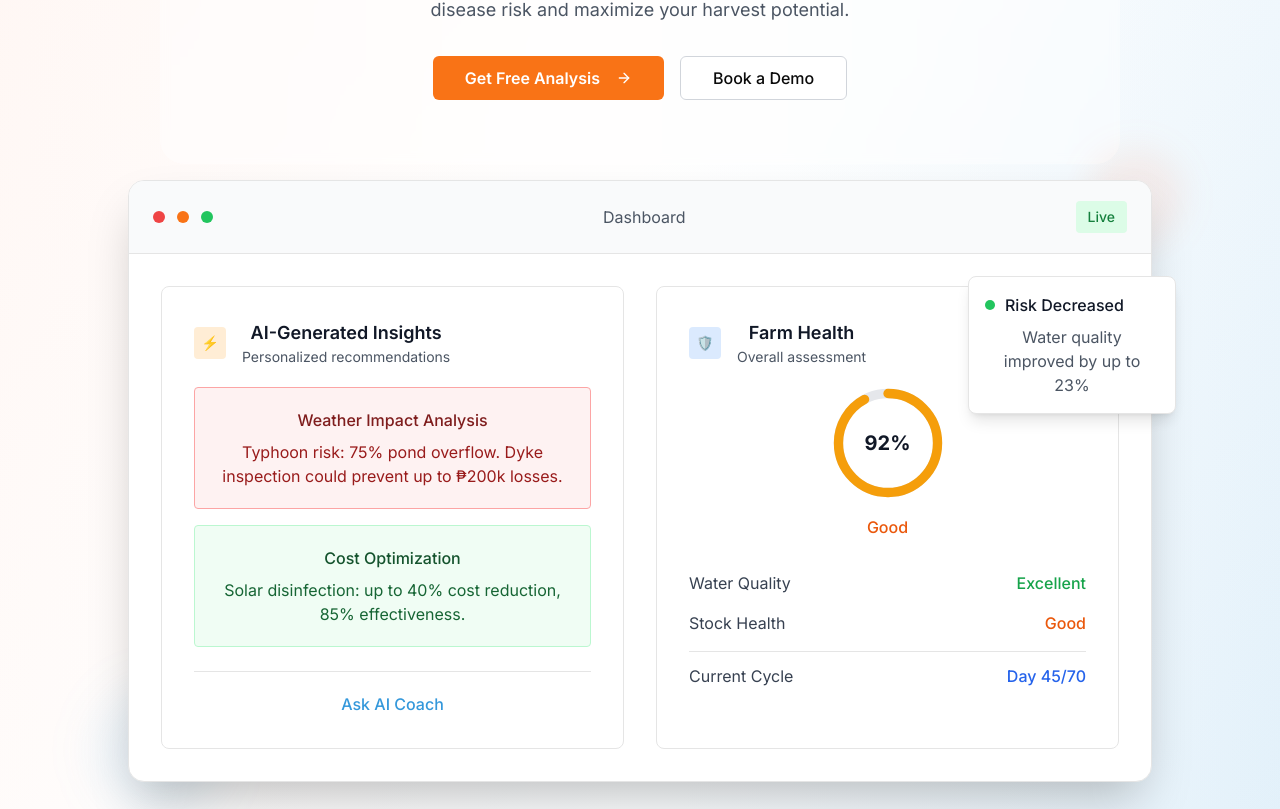
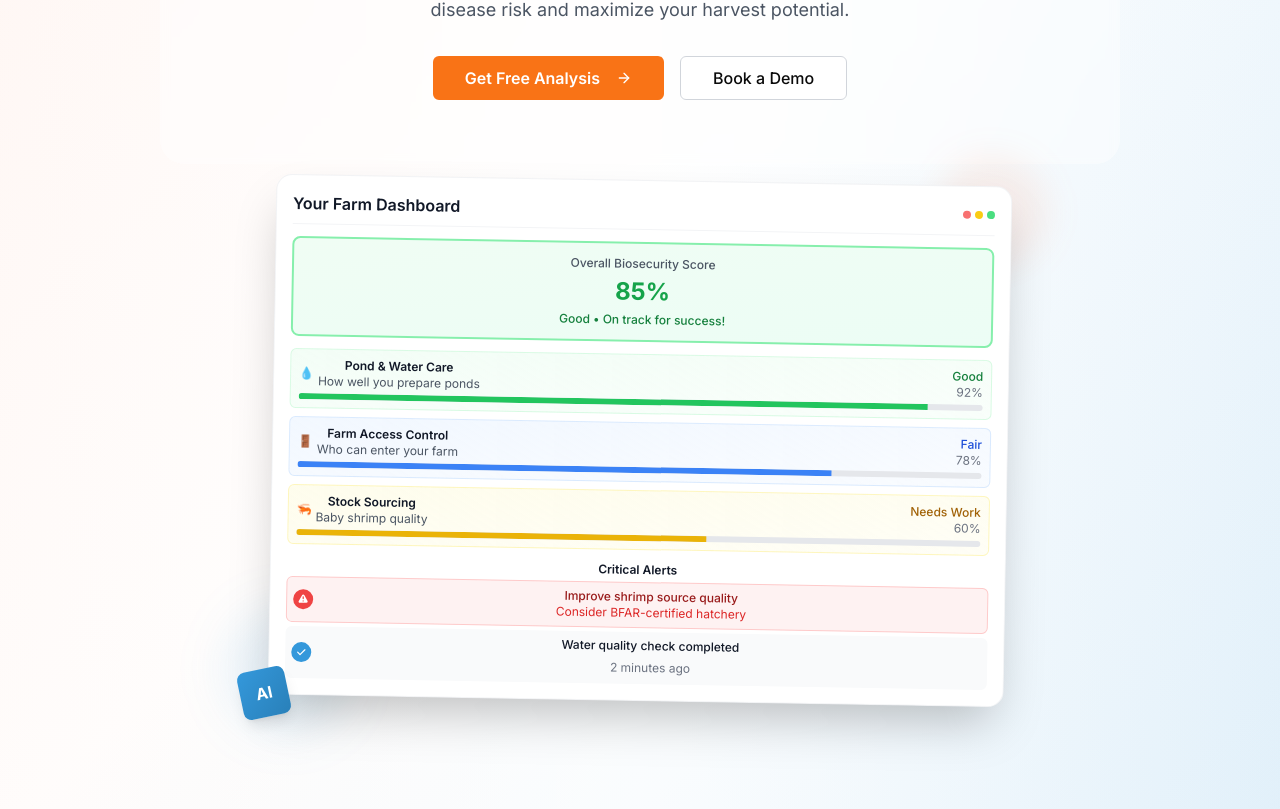
Before and after one commit to Web3-Iligan/LikAI, a Next.js app: page / in a window 1280 px wide. Shown: the part 411-1220 px from the top of the page. Built offline with nearby package versions, Linux system fonts and the light colour scheme.

Commit message:
Refactor Dashboard Preview section for improved layout and clarity

```diff
--- a/app/page.tsx
+++ b/app/page.tsx
@@ -223,176 +223,245 @@ export default function LandingPage() {
                 </nav>
               </header>
 
-              {/* Dashboard Preview - Centered and Enlarged */}
-              <figure
-                className="relative w-full max-w-5xl px-2 sm:px-4 md:px-6 lg:px-0"
-                aria-labelledby="dashboard-caption"
+              {/* Dashboard Preview - From Auth Page */}
+              <aside
+                className="relative w-full max-w-3xl px-2 sm:px-4"
+                aria-label="Dashboard preview"
               >
-                {/* Decorative circles for dashboard preview - Behind dashboard */}
-                <div className="absolute -bottom-8 -left-8 -z-10 h-32 w-32 rounded-full bg-[#3498DB]/10 blur-xl"></div>
-                <div className="absolute -right-8 -top-8 -z-10 h-24 w-24 rounded-full bg-[#FF7F50]/10 blur-lg"></div>
-                <div className="mx-auto max-w-lg overflow-hidden rounded-xl border bg-white shadow-2xl sm:rounded-2xl lg:max-w-none">
-                  {/* Dashboard Header */}
-                  <div className="flex items-center justify-between border-b bg-gray-50 px-4 py-4 sm:px-6 sm:py-5">
-                    <div className="flex items-center space-x-2 sm:space-x-3">
-                      <div className="h-3 w-3 rounded-full bg-red-500 sm:h-3 sm:w-3"></div>
-                      <div className="h-3 w-3 rounded-full bg-orange-500 sm:h-3 sm:w-3"></div>
-                      <div className="h-3 w-3 rounded-full bg-green-500 sm:h-3 sm:w-3"></div>
-                    </div>
-                    <div className="text-sm text-gray-600 sm:text-base">
-                      Dashboard
-                    </div>
-                    <div className="rounded bg-green-100 px-3 py-1.5 text-sm font-medium text-green-700">
-                      Live
-                    </div>
-                  </div>
-
-                  {/* Dashboard Content */}
-                  <div className="p-4 sm:p-6 lg:p-8">
-                    {/* Single Column Layout on Mobile */}
-                    <div className="grid grid-cols-1 gap-4 sm:gap-6 lg:grid-cols-2 lg:gap-8">
-                      {/* AI-Generated Insights */}
-                      <div className="rounded-lg border bg-white p-4 sm:p-6 lg:p-8">
-                        <div className="mb-3 flex items-center sm:mb-5">
-                          <div className="mr-3 flex h-6 w-6 items-center justify-center rounded bg-orange-100 sm:mr-4 sm:h-8 sm:w-8">
-                            <span className="text-sm text-orange-600">⚡</span>
-                          </div>
-                          <div>
-                            <h3 className="text-sm font-semibold text-gray-900 sm:text-base lg:text-lg">
-                              AI-Generated Insights
-                            </h3>
-                            <p className="hidden text-sm text-gray-600 sm:block">
-                              Personalized recommendations
-                            </p>
-                          </div>
-                        </div>
-
-                        {/* Insight Cards */}
-                        <div className="space-y-2 sm:space-y-3 lg:space-y-4">
-                          <div className="rounded border border-red-300 bg-red-50 p-3 sm:p-4 lg:p-5">
-                            <h4 className="mb-2 text-sm font-medium text-red-900 sm:text-base">
-                              Weather Impact Analysis
-                            </h4>
-                            <p className="text-sm leading-relaxed text-red-800 sm:text-base">
-                              Typhoon risk: 75% pond overflow. Dyke inspection
-                              could prevent up to ₱200k losses.
-                            </p>
-                          </div>
-
-                          <div className="rounded border border-green-200 bg-green-50 p-3 sm:p-4 lg:p-5">
-                            <h4 className="mb-2 text-sm font-medium text-green-900 sm:text-base">
-                              Cost Optimization
-                            </h4>
-                            <p className="text-sm leading-relaxed text-green-800 sm:text-base">
-                              Solar disinfection: up to 40% cost reduction, 85%
-                              effectiveness.
-                            </p>
-                          </div>
-                        </div>
-
-                        {/* Action Button */}
-                        <div className="mt-4 border-t pt-4 text-center sm:mt-5 sm:pt-5 lg:mt-6">
-                          <button className="text-sm font-medium text-[#3498DB] hover:text-[#2980B9] sm:text-base">
-                            Ask AI Coach
-                          </button>
-                        </div>
-                      </div>
-
-                      {/* Farm Health Sentiment */}
-                      <div className="rounded-lg border bg-white p-4 sm:p-6 lg:p-8">
-                        <div className="mb-3 flex items-center sm:mb-5">
-                          <div className="mr-3 flex h-6 w-6 items-center justify-center rounded bg-blue-100 sm:mr-4 sm:h-8 sm:w-8">
-                            <span className="text-sm text-blue-600">🛡️</span>
-                          </div>
-                          <div>
-                            <h3 className="text-sm font-semibold text-gray-900 sm:text-base lg:text-lg">
-                              Farm Health
-                            </h3>
-                            <p className="hidden text-sm text-gray-600 sm:block">
-                              Overall assessment
-                            </p>
-                          </div>
-                        </div>
-
-                        {/* Circular Progress */}
-                        <div className="mb-4 flex flex-col items-center sm:mb-6 lg:mb-8">
-                          <div className="relative mb-3 h-20 w-20 sm:mb-4 sm:h-24 sm:w-24 lg:h-28 lg:w-28">
-                            <svg
-                              className="h-20 w-20 transform sm:h-24 sm:w-24 lg:h-28 lg:w-28"
-                              viewBox="0 0 36 36"
-                            >
-                              {/* Background circle */}
-                              <path
-                                d="M18 2.0845 a 15.9155 15.9155 0 0 1 0 31.831 a 15.9155 15.9155 0 0 1 0 -31.831"
-                                fill="none"
-                                stroke="#E5E7EB"
-                                strokeWidth="3"
-                              />
-                              {/* Progress circle */}
-                              <path
-                                d="M18 2.0845 a 15.9155 15.9155 0 0 1 0 31.831 a 15.9155 15.9155 0 0 1 0 -31.831"
-                                fill="none"
-                                stroke="#F59E0B"
-                                strokeWidth="3"
-                                strokeDasharray="92, 8"
-                                strokeLinecap="round"
-                              />
-                            </svg>
-                            {/* Center content */}
-                            <div className="absolute inset-0 flex flex-col items-center justify-center">
-                              <span className="text-base font-bold text-gray-900 sm:text-lg lg:text-xl">
-                                92%
-                              </span>
-                            </div>
-                          </div>
-                          <p className="text-center text-sm font-medium text-orange-600 sm:text-base">
-                            Good
-                          </p>
-                        </div>
-
-                        {/* Status Items - Simplified for mobile */}
-                        <div className="space-y-2 text-sm sm:space-y-3 sm:text-base lg:space-y-4">
-                          <div className="flex items-center justify-between">
-                            <span className="text-gray-700">Water Quality</span>
-                            <span className="font-medium text-green-600">
-                              Excellent
-                            </span>
-                          </div>
-                          <div className="flex items-center justify-between">
-                            <span className="text-gray-700">Stock Health</span>
-                            <span className="font-medium text-orange-600">
+                {/* Decorative Background Elements */}
+                <div
+                  className="absolute -right-6 -top-6 -z-10 h-28 w-28 rounded-full bg-[#FF7F50]/10 blur-lg"
+                  aria-hidden="true"
+                ></div>
+                <div
+                  className="absolute -bottom-8 -left-8 -z-10 h-32 w-32 rounded-full bg-[#3498DB]/10 blur-xl"
+                  aria-hidden="true"
+                ></div>
+
+                {/* Dashboard Preview Card: Showcases app functionality */}
+                <figure className="relative z-10 rotate-1 transform rounded-2xl border border-gray-200/50 bg-white p-4 shadow-2xl transition-transform duration-300 hover:rotate-0">
+                  <figcaption className="sr-only">
+                    Preview of LikAI dashboard showing farm metrics and
+                    monitoring data
+                  </figcaption>
+
+                  {/* Mock Dashboard Content: Uses realistic but static data */}
+                  <div className="space-y-3">
+                    {/* Dashboard Header: Mimics browser window */}
+                    <div className="flex items-center justify-between border-b border-gray-100 pb-2">
+                      <h2 className="text-base font-semibold text-gray-900">
+                        Your Farm Dashboard
+                      </h2>
+                      {/* Browser-style window controls */}
+                      <div
+                        className="flex space-x-1"
+                        aria-label="Window controls"
+                      >
+                        <div
+                          className="h-2 w-2 rounded-full bg-red-400"
+                          aria-hidden="true"
+                        ></div>
+                        <div
+                          className="h-2 w-2 rounded-full bg-yellow-400"
+                          aria-hidden="true"
+                        ></div>
+                        <div
+                          className="h-2 w-2 rounded-full bg-green-400"
+                          aria-hidden="true"
+                        ></div>
+                      </div>
+                    </div>
+
+                    {/* Overall Biosecurity Score: Main KPI display */}
+                    <div className="rounded-lg border-2 border-green-300 bg-gradient-to-br from-green-50 to-emerald-50 p-3 text-center">
+                      <div className="mb-1 text-xs font-medium text-gray-600">
+                        Overall Biosecurity Score
+                      </div>
+                      <div className="mb-1 text-2xl font-bold text-green-600">
+                        85%
+                      </div>
+                      <div className="text-xs font-medium text-green-700">
+                        Good • On track for success!
+                      </div>
+                    </div>
+
+                    {/* Health Categories: Key assessment areas with progress bars */}
+                    <div className="space-y-2">
+                      {/* Category 1: Pond & Water Care */}
+                      <div className="rounded-md border border-green-200/50 bg-gradient-to-br from-green-50/80 to-green-50/40 p-2">
+                        <div className="mb-1 flex items-center justify-between">
+                          <div className="flex items-center space-x-1">
+                            {/* Category Icon */}
+                            <span className="text-xs">💧</span>
+                            <div>
+                              <div className="text-xs font-semibold text-gray-900">
+                                Pond & Water Care
+                              </div>
+                              <div className="text-xs text-gray-600">
+                                How well you prepare ponds
+                              </div>
+                            </div>
+                          </div>
+                          {/* Score Display */}
+                          <div className="text-right">
+                            <div className="text-xs font-medium text-green-700">
                               Good
-                            </span>
-                          </div>
-                          <div className="flex items-center justify-between lg:border-t lg:pt-3">
-                            <span className="text-gray-700">Current Cycle</span>
-                            <span className="font-medium text-blue-600">
-                              Day 45/70
-                            </span>
-                          </div>
-                        </div>
-                      </div>
-                    </div>
-                  </div>
+                            </div>
+                            <div className="text-xs text-gray-500">92%</div>
+                          </div>
+                        </div>
+                        {/* Progress Bar */}
+                        <div className="h-1.5 w-full overflow-hidden rounded-full bg-gray-200">
+                          <div
+                            className="h-full bg-green-500"
+                            style={{ width: "92%" }}
+                          ></div>
+                        </div>
+                      </div>
+
+                      {/* Category 2: Farm Access Control */}
+                      <div className="rounded-md border border-blue-200/50 bg-gradient-to-br from-blue-50/80 to-blue-50/40 p-2">
+                        <div className="mb-1 flex items-center justify-between">
+                          <div className="flex items-center space-x-1">
+                            <span className="text-xs">🚪</span>
+                            <div>
+                              <div className="text-xs font-semibold text-gray-900">
+                                Farm Access Control
+                              </div>
+                              <div className="text-xs text-gray-600">
+                                Who can enter your farm
+                              </div>
+                            </div>
+                          </div>
+                          <div className="text-right">
+                            <div className="text-xs font-medium text-blue-700">
+                              Fair
+                            </div>
+                            <div className="text-xs text-gray-500">78%</div>
+                          </div>
+                        </div>
+                        <div className="h-1.5 w-full overflow-hidden rounded-full bg-gray-200">
+                          <div
+                            className="h-full bg-blue-500"
+                            style={{ width: "78%" }}
+                          ></div>
+                        </div>
+                      </div>
+
+                      {/* Category 3: Stock Sourcing */}
+                      <div className="rounded-md border border-yellow-200/50 bg-gradient-to-br from-yellow-50/80 to-yellow-50/40 p-2">
+                        <div className="mb-1 flex items-center justify-between">
+                          <div className="flex items-center space-x-1">
+                            {/* Category Icon */}
+                            <span className="text-xs">🦐</span>
+                            <div>
+                              <div className="text-xs font-semibold text-gray-900">
+                                Stock Sourcing
+                              </div>
+                              <div className="text-xs text-gray-600">
+                                Baby shrimp quality
+                              </div>
+                            </div>
+                          </div>
+                          {/* Score Display */}
+                          <div className="text-right">
+                            <div className="text-xs font-medium text-yellow-700">
+                              Needs Work
+                            </div>
+                            <div className="text-xs text-gray-500">60%</div>
+                          </div>
+                        </div>
+                        {/* Progress Bar */}
+                        <div className="h-1.5 w-full overflow-hidden rounded-full bg-gray-200">
+                          <div
+                            className="h-full bg-yellow-500"
+                            style={{ width: "60%" }}
+                          ></div>
+                        </div>
+                      </div>
+                    </div>
+
+                    {/* Critical Alerts Section: Highlights important issues and updates */}
+                    <div className="space-y-1">
+                      <h3 className="text-xs font-semibold text-gray-900">
+                        Critical Alerts
+                      </h3>
+
+                      {/* Critical Alert: Needs attention */}
+                      <div className="flex items-center space-x-2 rounded-md border border-red-200 bg-red-50 p-1.5">
+                        {/* Warning Triangle Icon: Enhanced visual emphasis */}
+                        <div
+                          className="flex h-5 w-5 items-center justify-center rounded-full bg-red-500"
+                          aria-hidden="true"
+                        >
+                          <svg
+                            className="h-3 w-3 text-white"
+                            fill="currentColor"
+                            viewBox="0 0 20 20"
+                          >
+                            <path
+                              fillRule="evenodd"
+                              d="M8.257 3.099c.765-1.36 2.722-1.36 3.486 0l5.58 9.92c.75 1.334-.213 2.98-1.742 2.98H4.42c-1.53 0-2.493-1.646-1.743-2.98l5.58-9.92zM11 13a1 1 0 11-2 0 1 1 0 012 0zm-1-8a1 1 0 00-1 1v3a1 1 0 002 0V6a1 1 0 00-1-1z"
+                              clipRule="evenodd"
+                            />
+                          </svg>
+                        </div>
+                        <div className="flex-1">
+                          <div className="text-xs font-medium text-red-800">
+                            Improve shrimp source quality
+                          </div>
+                          <div className="text-xs text-red-600">
+                            Consider BFAR-certified hatchery
+                          </div>
+                        </div>
+                      </div>
+
+                      {/* Completed Task: Shows positive activity */}
+                      <div className="flex items-center space-x-2 rounded-md bg-gray-50 p-1.5">
+                        {/* Checkmark Icon: Indicates completion */}
+                        <div
+                          className="flex h-5 w-5 items-center justify-center rounded-full bg-[#3498DB]"
+                          aria-hidden="true"
+                        >
+                          <svg
+                            className="h-3 w-3 text-white"
+                            fill="currentColor"
+                            viewBox="0 0 20 20"
+                          >
+                            <path
+                              fillRule="evenodd"
+                              d="M16.707 5.293a1 1 0 010 1.414l-8 8a1 1 0 01-1.414 0l-4-4a1 1 0 011.414-1.414L8 12.586l7.293-7.293a1 1 0 011.414 0z"
+                              clipRule="evenodd"
+                            />
+                          </svg>
+                        </div>
+                        <div className="flex-1">
+                          <div className="text-xs font-medium text-gray-900">
+                            Water quality check completed
+                          </div>
+                          {/* Timestamp: Shows recent activity */}
+                          <time
+                            className="text-xs text-gray-500"
+                            dateTime="2025-07-15T14:58:00"
+                          >
+                            2 minutes ago
+                          </time>
+                        </div>
+                      </div>
+                    </div>
+                  </div>
+                </figure>
+
+                {/* Floating AI Badge: Emphasizes AI-powered features */}
+                <div
+                  className="absolute -bottom-4 -left-4 z-20 flex h-12 w-12 -rotate-12 transform items-center justify-center rounded-lg bg-gradient-to-br from-[#3498DB] to-[#2980B9] shadow-lg"
+                  aria-label="AI Assistant Badge"
+                >
+                  <span className="font-bold text-white" aria-hidden="true">
+                    AI
+                  </span>
                 </div>
-
-                {/* Floating notification */}
-                <div className="md:top-18 absolute -right-2 top-10 max-w-32 rounded-lg border bg-white p-3 shadow-lg sm:-right-3 sm:top-14 sm:max-w-36 sm:p-4 md:-right-4 md:max-w-44 lg:-right-6 lg:top-24 lg:max-w-52">
-                  <div className="mb-2 flex items-center space-x-1.5 sm:space-x-2 md:space-x-2.5">
-                    <div className="h-2 w-2 rounded-full bg-green-500 sm:h-2.5 sm:w-2.5"></div>
-                    <span className="text-sm font-medium text-gray-900 sm:text-base">
-                      Risk Decreased
-                    </span>
-                  </div>
-                  <p className="text-sm text-gray-600 sm:text-base">
-                    Water quality improved by up to 23%
-                  </p>
-                </div>
-                <figcaption id="dashboard-caption" className="sr-only">
-                  Interactive dashboard preview showing AI-powered farm
-                  management insights
-                </figcaption>
-              </figure>
+              </aside>
             </div>
           </div>
         </section>
```
